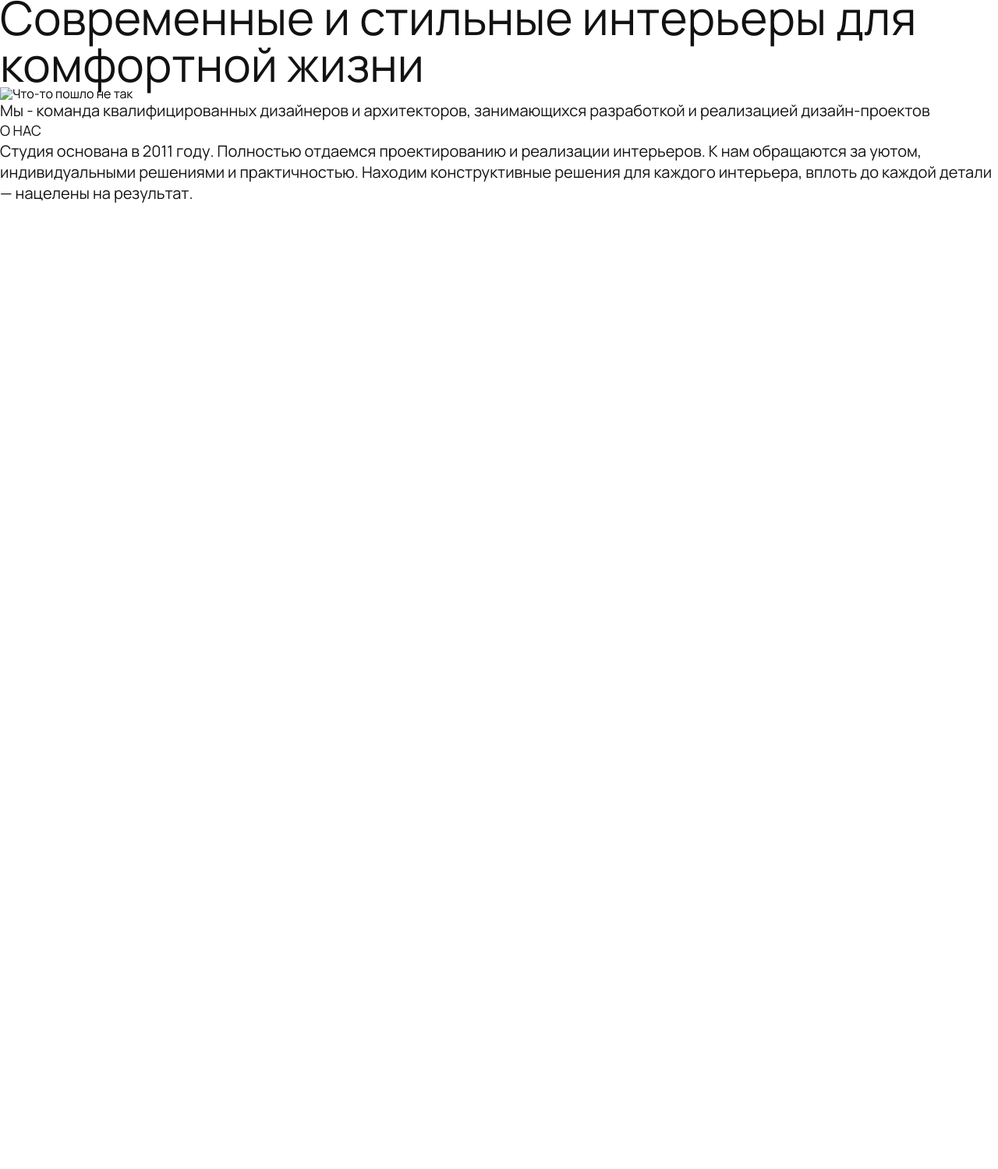
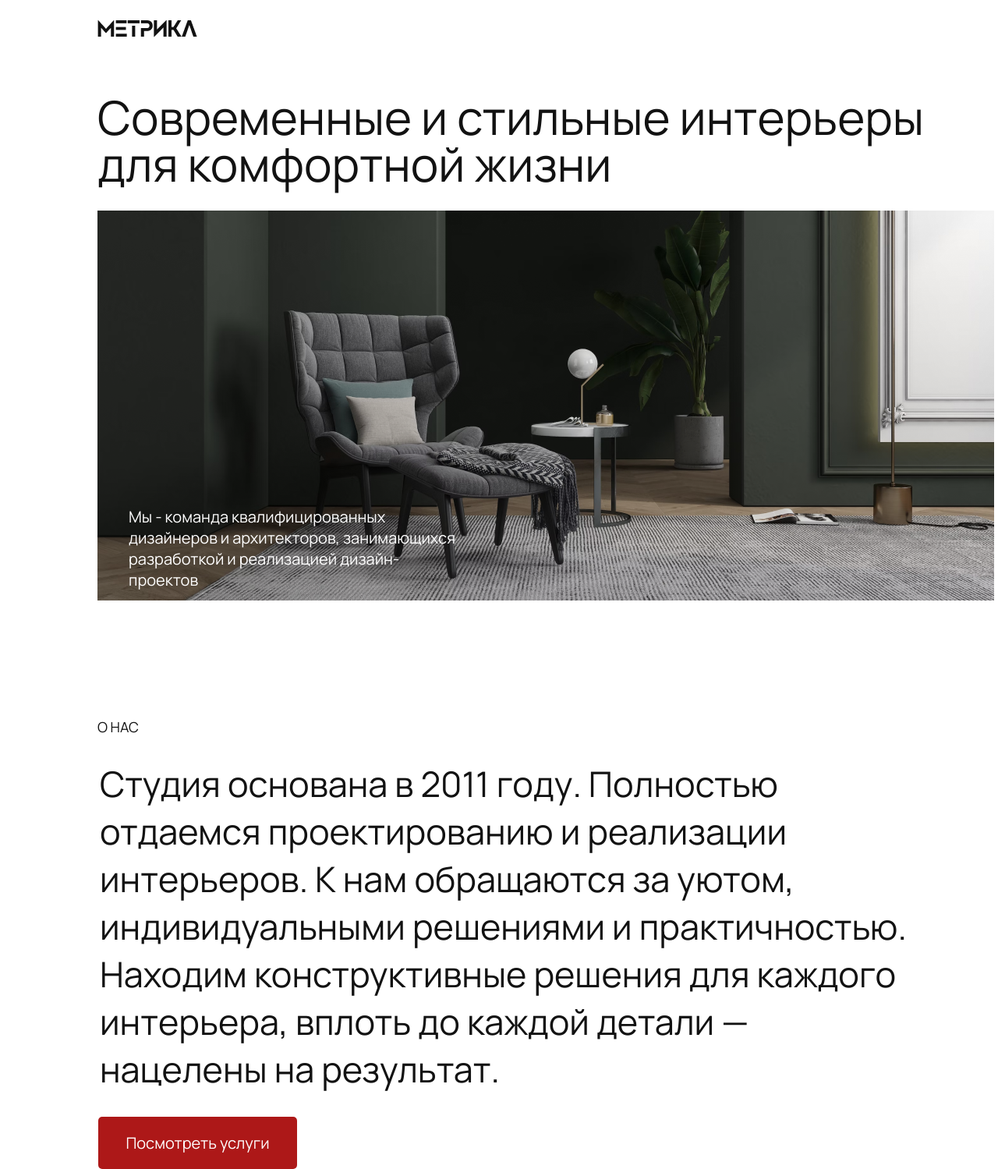
Before and after one commit to AVZaikina/metrika, a plain HTML site: page index.html in a window 1280 px wide. Shown: the part 8-1507 px from the top of the page at 78% size. Before the commit the page ends 800 px from the top, so only its background shows below. Drawn offline with Linux system fonts and the light colour scheme.

Commit message:
add red button

```diff
--- a/index.html
+++ b/index.html
@@ -11,10 +11,25 @@
     <link rel="stylesheet" href="styles/styles.css">
 </head>
 <body>
-   <h1>Современные и стильные интерьеры для комфортной жизни</h1>
-   <img src="styles/resources/Rectangle 1.png" alt="Что-то пошло не так">
-   <p>Мы - команда квалифицированных дизайнеров и архитекторов, занимающихся разработкой и реализацией дизайн-проектов</p>
-   <h2>о нас</h2>
-   <p>Студия основана в 2011 году. Полностью отдаемся проектированию и реализации интерьеров. К нам обращаются за уютом, индивидуальными решениями и практичностью. Находим конструктивные решения для каждого интерьера, вплоть до каждой детали — нацелены на результат.</p>
+    <div class="header">
+      <img src="resources/metrika.png" alt="">
+    </div>
+    <div class="block">
+        <h1>Современные и стильные интерьеры для комфортной жизни</h1>
+        <div class="interior-1_body">
+             <div class="interior-1_body-text">
+                <p>Мы - команда квалифицированных дизайнеров и архитекторов, занимающихся разработкой и реализацией дизайн-проектов</p>
+             </div>
+        </div>
+    </div>
+
+   <div class="about_us">
+      <h2>о нас</h2>
+        <div class="about_us_text">
+          <p>Студия основана в 2011 году. Полностью отдаемся проектированию и реализации интерьеров. К нам обращаются за уютом, индивидуальными решениями и практичностью. Находим конструктивные решения для каждого интерьера, вплоть до каждой детали — нацелены на результат.</p>
+        </div>
+     <a href="http://">Посмотреть услуги</a>
+    </div>
+
 </body>
 </html>
--- a/styles/styles.css
+++ b/styles/styles.css
@@ -2,19 +2,79 @@ body {
     font-family: 'Manrope', sans-serif;
     font-weight: 400px;
 }
-h1{
+
+.header {
+    width: 1151px;
+    height: 25px;
+    margin-top: 32.82px;
+    margin-left: 124.65px;
+}
+
+h1 {
     font-size: 60px;
     line-height: 60px;
     color: #121212;
+    margin-bottom: 30px;
 }
-p {
+
+.block {
+    width: 1150px;
+    height: 650px;
+    margin-left: 125px;
+    margin-bottom: 150px;
+    margin-top: 70px;
+}
+.interior-1_body {
+
+    background-image: url('../resources/interior-1.png');
+    height: 500px;
+
+}
+.interior-1_body-text {
     font-size: 20px;
     line-height: 27px;
+    color: #fff;
+    width: 430px;
+
+    padding-left: 40px;
+    padding-top: 379px;
+}
+
+.about_us {
+    margin-left: 125px;
+    width: 1051px;
+    height: 518px;
     color: #121212;
 }
+
 h2 {
     font-size: 18px;
     line-height: 25px;
     text-transform: uppercase;
-    color: #121212;
+    padding-bottom: 30px;
 }
+ .about_us_text {
+    font-size: 45px;
+    line-height: 61px;
+    padding-left: 3px;
+
+ }
+a {
+    display: block;
+    width: 255px;
+    height: 67px;
+    margin-left: 1px;
+    margin-top: 30px;
+    text-align: center;
+
+    color: #fff;
+    font-family: 'Manrope', sans-serif;
+    font-size: 20px;
+    font-weight: 400px;
+    line-height: 67px;
+    text-decoration: none;
+    background-color: #ad1818;
+    border-radius: 5px;
+
+
+ }
```
Also changed, not shown: resources/interior-1.png (renamed from resources/Rectangle 1.png), resources/metrika.png (added).
